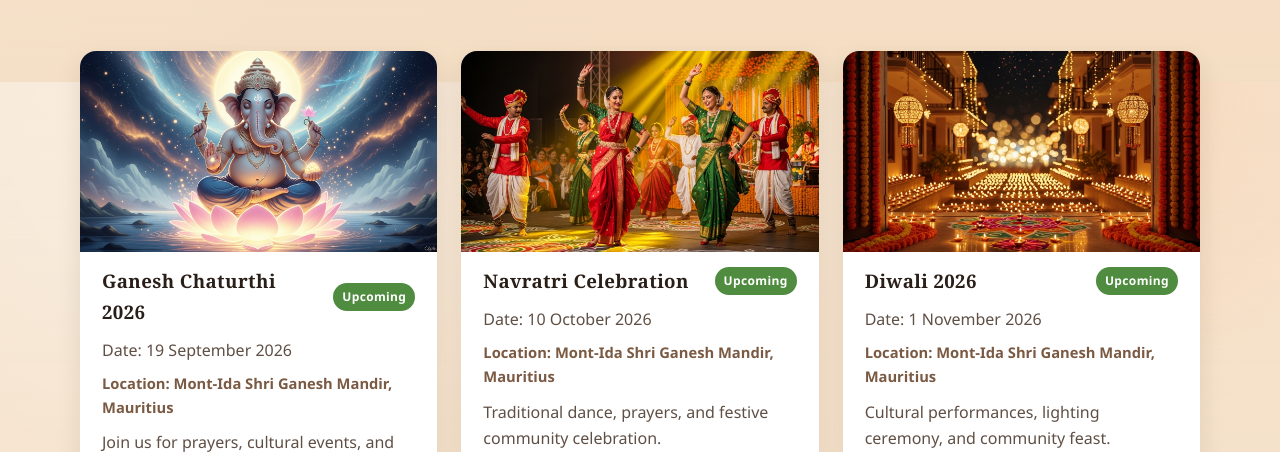
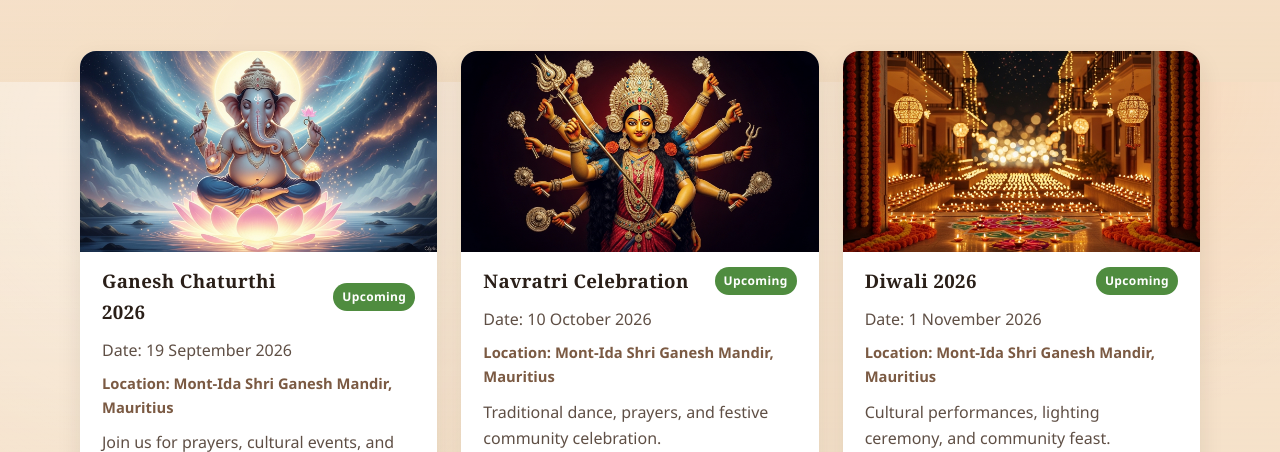
Before and after one commit to Koonal06/Mont-Ida-Shri-Ganesh-Mandir, a plain HTML site: page events.html in a window 1280 px wide. Shown: the part 718-1170 px from the top of the page. Drawn offline with Linux system fonts and the light colour scheme.

Commit message:
Update events.html

```diff
--- a/events.html
+++ b/events.html
@@ -62,7 +62,7 @@
                 <article class="event-card" data-date="2026-10-10" data-title="Navratri Celebration"
                     data-description="Traditional dance, prayers, and festive community celebration."
                     data-location="Mont-Ida Shri Ganesh Mandir, Mauritius">
-                    <img class="event-image" src="assets/images/cultural dance.jpeg"
+                    <img class="event-image" src="assets/images/durgamaa.jpeg"
                         alt="Traditional cultural dance performance for Navratri">
                     <div class="event-head">
                         <h3>Navratri Celebration</h3>
```
